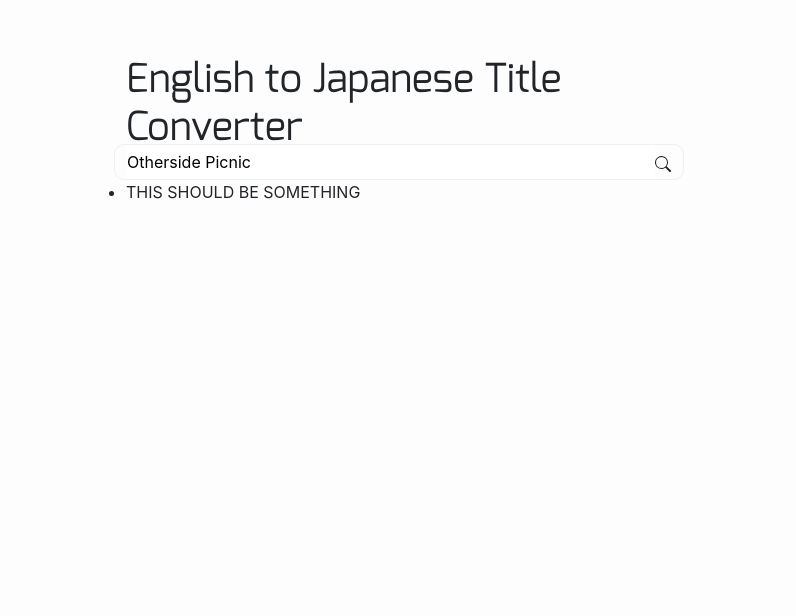
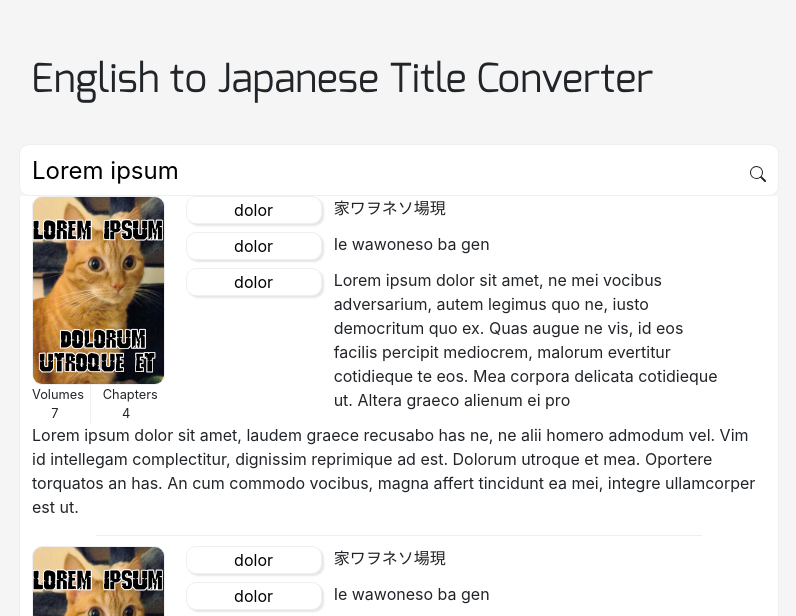
Before and after one commit to SoniaVivi/en-jp-title-finder, a Next.js app: page / in a window 1280 px wide. Shown: the part 184-800 px from the top of the page, without its empty margins (241-1037 px from the left). Built offline with nearby package versions, Linux system fonts and the light colour scheme.

Commit message:
searchBar: complete styling

```diff
--- a/components/searchBar/ResultsContainer.js
+++ b/components/searchBar/ResultsContainer.js
@@ -1,7 +1,8 @@
 import { useGetWorkFromTitleQuery } from "../aniListApi";
 import SearchResult from "./SearchResult";
+import styles from "./SearchBar.module.scss";
 
-const ResultsContainer = () => {
+const ResultsContainer = (props) => {
   // PLACEHOLDER VALUES
   // MODIFY LATER FOR CORRECT FUNCTIONALITY
   const workData = useGetWorkFromTitleQuery(
@@ -13,7 +14,12 @@
   );
 
   return (
-    <ul className="col-6">
+    <ul
+      className={`col-8 ${styles.resultsContainer} ${
+        props.isActive ? styles.active : ""
+      }`}
+    >
+      <SearchResult />
       <SearchResult />
     </ul>
   );
--- a/components/searchBar/SearchBar.js
+++ b/components/searchBar/SearchBar.js
@@ -3,33 +3,37 @@
 import ResultsContainer from "./ResultsContainer";
 
 const SearchBar = () => {
-  const [searchText, setSearchText] = useState("Otherside Picnic");
+  const [searchText, setSearchText] = useState("Lorem ipsum");
+  const [showBottomBorder, setShowBottomBorder] = useState(false);
+
   return (
     <>
-      <div className="col-3"></div>
-      <div className={`col-6 ${styles.searchBarWrapper}`}>
+      <div className="col-2"></div>
+      <div className={`col-8 ${styles.searchBarWrapper}`}>
         <input
           type="text"
-          class={styles.searchBar}
+          class={styles.searchInput}
           placeholder="Ex. Mieruko-chan"
           value={searchText}
           onChange={(e) => setSearchText(e.target.value)}
+          onFocus={() => setShowBottomBorder(true)}
+          onBlur={() => setShowBottomBorder(false)}
         ></input>
         <svg
           xmlns="http://www.w3.org/2000/svg"
           width="16"
           height="16"
           fill="currentColor"
-          class="bi bi-search clickable"
+          className="bi bi-search clickable"
           viewBox="0 0 16 16"
         >
           <path d="M11.742 10.344a6.5 6.5 0 1 0-1.397 1.398h-.001c.03.04.062.078.098.115l3.85 3.85a1 1 0 0 0 1.415-1.414l-3.85-3.85a1.007 1.007 0 0 0-.115-.1zM12 6.5a5.5 5.5 0 1 1-11 0 5.5 5.5 0 0 1 11 0z" />
         </svg>
       </div>
-      <div className="col-3"></div>
-      <div className="col-3"></div>
-      <ResultsContainer />
-      <div className="col-3"></div>
+      <div className="col-2"></div>
+      <div className="col-2"></div>
+      <ResultsContainer isActive={showBottomBorder} />
+      <div className="col-2"></div>
     </>
   );
 };
--- a/components/searchBar/SearchBar.module.scss
+++ b/components/searchBar/SearchBar.module.scss
@@ -1,7 +1,10 @@
-.searchBar {
+.searchInput {
   width: calc(100% - 16px);
+  height: 50px;
   padding: 5px 0;
+  font-size: 1.5rem;
   border: none;
+  background-color: var(--main-foreground);
 
   &:focus-visible {
     outline: unset;
@@ -10,12 +13,63 @@
 
 .searchBarWrapper {
   border: 1px solid var(--main-border-color);
-  border-radius: 10px;
+  border-radius: var(--main-border-radius);
+  background-color: var(--main-foreground);
 
   &:hover,
   &:focus-visible,
   &:focus-within {
     border: 1px solid var(--main-nav-selected);
-    box-shadow: 2px 3px var(--main-nav-selected);
+  }
+
+  &:hover:not(:focus-visible, :focus-within) {
+    box-shadow: var(--main-shadow) var(--main-nav-selected);
+  }
+
+  &:focus-visible,
+  &:focus-within {
+    border-bottom: none;
+    border-bottom-left-radius: 0;
+    border-bottom-right-radius: 0;
   }
 }
+
+.resultsContainer {
+  border: var(--main-border);
+  border-top: none;
+  border-radius: var(--main-border-radius);
+  border-top-left-radius: 0;
+  border-top-right-radius: 0;
+  list-style-type: none;
+  background-color: var(--main-foreground);
+
+  > li:not(:last-child) {
+    &::after {
+      content: "";
+      display: inline-block;
+      width: 80%;
+      height: 1px;
+      margin: 0 auto;
+      margin-bottom: 10px;
+      background-color: var(--main-border-color);
+    }
+  }
+
+  &.active {
+    border-color: var(--main-nav-selected);
+  }
+}
+
+.volumes,
+.chapters {
+  font-size: 0.8rem;
+}
+
+.volumes {
+  border-right: var(--main-border);
+}
+
+.cover {
+  border: var(--main-border);
+  border-radius: var(--main-border-radius);
+}
--- a/components/searchBar/SearchResult.js
+++ b/components/searchBar/SearchResult.js
@@ -1,5 +1,53 @@
+import Image from "next/image";
+import testImage from "../../assets/testCover.jpg";
+import styles from "./SearchBar.module.scss";
+
 const SearchResult = () => {
-  return <li>THIS SHOULD BE SOMETHING</li>;
+  return (
+    <li className="row">
+      <div className="col-3 row">
+        <div>
+          <Image
+            src={testImage}
+            alt="Work cover"
+            width={133}
+            height={189}
+            className={styles.cover}
+          />
+        </div>
+        <div className="col-12 row">
+          <span className={`col-6 text-center ${styles.volumes}`}>
+            Volumes 7
+          </span>
+          <span className={`col-6 text-center ${styles.chapters}`}>
+            Chapters 4
+          </span>
+        </div>
+      </div>
+      <div className="col-9">
+        <div className="col-12 row">
+          <button className="col-3 main-button">dolor</button>
+          <span className="col-9">家ワヲネソ場現</span>
+          <button className="col-3 main-button">dolor</button>
+          <span className="col-9">Ie wawoneso ba gen</span>
+          <button className="col-3 main-button">dolor</button>
+          <span className="col-9">
+            Lorem ipsum dolor sit amet, ne mei vocibus adversarium, autem
+            legimus quo ne, iusto democritum quo ex. Quas augue ne vis, id eos
+            facilis percipit mediocrem, malorum evertitur cotidieque te eos. Mea
+            corpora delicata cotidieque ut. Altera graeco alienum ei pro
+          </span>
+        </div>
+      </div>
+      <p className="col-12">
+        Lorem ipsum dolor sit amet, laudem graece recusabo has ne, ne alii
+        homero admodum vel. Vim id intellegam complectitur, dignissim reprimique
+        ad est. Dolorum utroque et mea. Oportere torquatos an has. An cum
+        commodo vocibus, magna affert tincidunt ea mei, integre ullamcorper est
+        ut.
+      </p>
+    </li>
+  );
 };
 
 export default SearchResult;
--- a/pages/index.js
+++ b/pages/index.js
@@ -10,11 +10,11 @@
       className={`container-lg min-vh-100 position-relative ${styles.searchWrapper}`}
     >
       <div className={`${styles.searchContainer} row position-absolute w-100`}>
-        <div className="col-3"></div>
-        <h1 className={`col-6 ${exoFont.className}`}>
+        <div className="col-2"></div>
+        <h1 className={`col-8 ${exoFont.className}`}>
           English to Japanese Title Converter
         </h1>
-        <div className="col-3"></div>
+        <div className="col-2"></div>
         <SearchBar />
       </div>
     </div>
--- a/styles/globals.scss
+++ b/styles/globals.scss
@@ -1,5 +1,6 @@
 :root {
-  --main-background: #fdfdfd;
+  --main-background: #f5f5f5;
+  --main-foreground: #ffffff;
   --main-border-color: #edeff1;
   --main-hint-background: rgba(0, 0, 0, 0.8);
   --main-hover: rgba(85, 205, 252, 0.4);
@@ -7,9 +8,12 @@
   --main-modal-backdrop-color: rgba(0, 0, 0, 0.5);
   --main-nav-border: #cccccc;
   --main-nav-selected: rgba(85, 205, 252, 0.226);
-  --main-post-color: #ffffff;
   --main-tag-color: #e4ffe1;
   --main-tag-text-color: #000000;
+  --main-border-radius: 10px;
+  --main-border: 1px solid var(--main-border-color);
+  --main-shadow: 4px 3px 3px;
+  --main-button-transition-time: 0.1s;
 }
 
 html,
@@ -32,10 +36,28 @@
 
 * {
   box-sizing: border-box;
+  // outline: 1px solid #f33;
 }
 
 .clickable {
   cursor: pointer;
+}
+
+.main-button {
+  height: fit-content;
+  margin-bottom: 8px;
+  border: var(--main-border);
+  border-radius: var(--main-border-radius);
+  background-color: var(--main-foreground);
+  box-shadow: 2px 2px 2px rgba(0, 0, 0, 0.1);
+  transition: all var(--main-button-transition-time);
+
+  &:active {
+    border-color: var(--main-nav-selected);
+    background-color: var(--main-nav-selected);
+    translate: 2px 2px;
+    box-shadow: 0 0 0 rgba(#fff, 0);
+  }
 }
 
 @media (prefers-color-scheme: dark) {
```
Also changed, not shown: assets/testCover.jpg (added).
